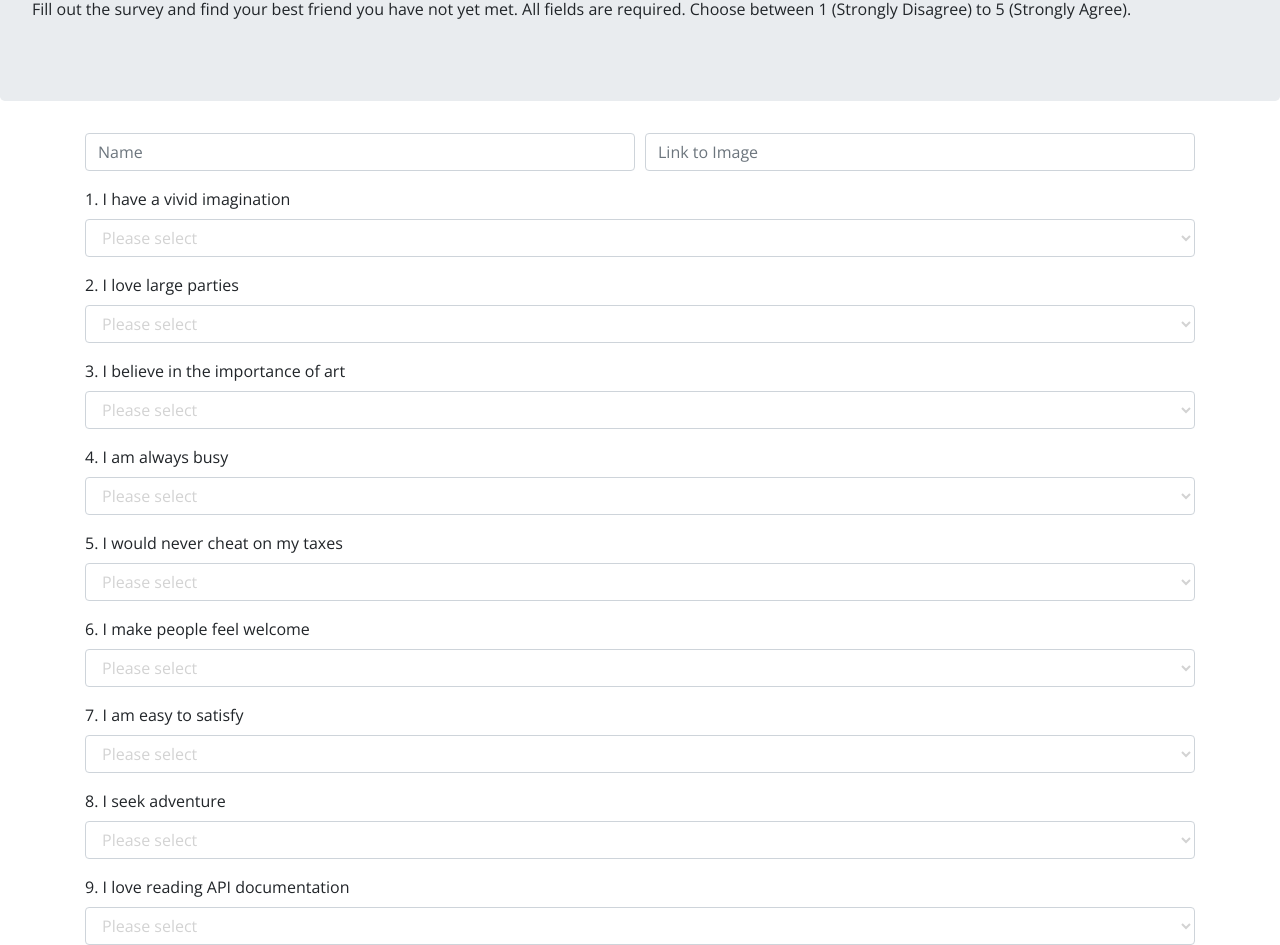
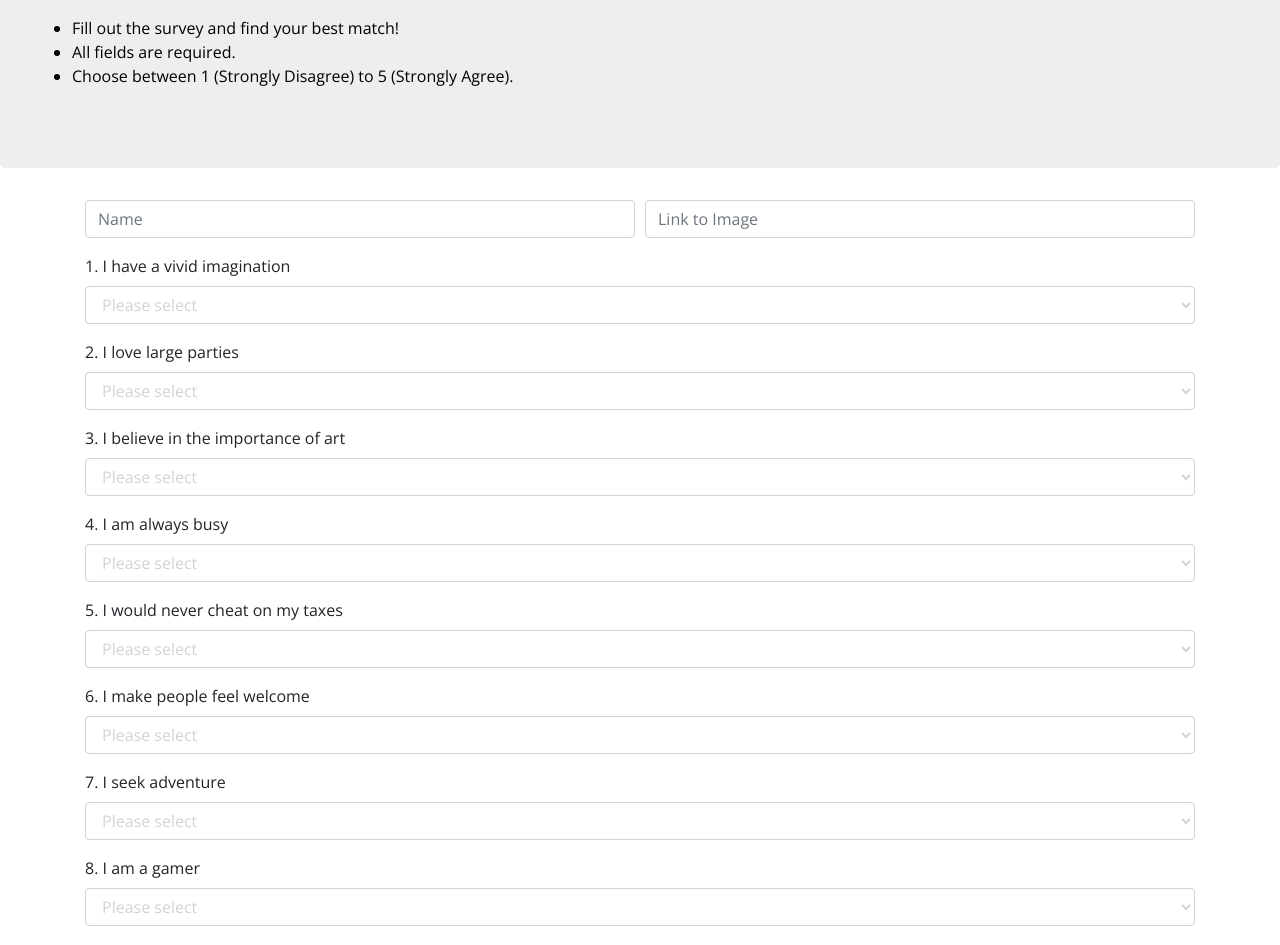
Before and after one commit to vpvnguyen/friend-finder, a website: page app/public/survey.html in a window 1280 px wide. Shown: the part 148-1093 px from the top of the page. Drawn offline with nearby package versions, Linux system fonts and the light colour scheme.

Commit message:
fixed bootstrap form validation

```diff
--- a/app/public/css/style.css
+++ b/app/public/css/style.css
@@ -1,8 +1,12 @@
 /* google font */
 body {
 	font-family: 'Open Sans', sans-serif;
+	background-color: #ffffff;
 }
-
+.jumbotron {
+	background-color: #edeeee;
+	color: black;
+}
 select.empty {
 	color: #D3D3D3;
 }
--- a/app/public/survey.html
+++ b/app/public/survey.html
@@ -19,11 +19,20 @@
 <body>
     <!-- header -->
     <div class="jumbotron">
-        <h1>Survey</h1>
+        <h1 class="display-4">Survey</h1>
         <hr>
-        <p>Fill out the survey and find your best friend you have not yet met. All fields are required. Choose between 1
-            (Strongly Disagree) to 5 (Strongly Agree).
-        </p>
+        <ul>
+            <li>
+                Fill out the survey and find your best match!
+            </li>
+            <li>
+                All fields are required.
+            </li>
+            <li>
+                Choose between 1
+                (Strongly Disagree) to 5 (Strongly Agree).
+            </li>
+        </ul>
     </div>
 
     <div class="container">
@@ -46,121 +55,141 @@
                 </div>
 
                 <!-- form questions -->
-                <div class="form-group col-md-12">
+                <div class="col-md-12">
                     <label for="a1">1. I have a vivid imagination</label>
-                    <select class="form-control empty" id="q1">
-                        <option value="" selected disabled>Please select</option>
-                        <option value="1">1 (Strongly Disagree)</option>
-                        <option value="2">2 (Disagree)</option>
-                        <option value="3">3 (Neutral)</option>
-                        <option value="4">4 (Agree)</option>
-                        <option value="5">5 (Strongly Agree)</option>
-                    </select>
+                    <div class="form-group">
+                        <select class="form-control empty" id="q1" required>
+                            <option value="" selected disabled>Please select</option>
+                            <option value="1">1 (Strongly Disagree)</option>
+                            <option value="2">2 (Disagree)</option>
+                            <option value="3">3 (Neutral)</option>
+                            <option value="4">4 (Agree)</option>
+                            <option value="5">5 (Strongly Agree)</option>
+                        </select>
+                    </div>
+                </div>
+                <div class="col-md-12">
+                    <label for="q2">2. I love large parties</label>
+                    <div class="form-group">
+                        <select class="form-control empty" id="q2" required>
+                            <option value="" selected disabled>Please select</option>
+                            <option value="1">1 (Strongly Disagree)</option>
+                            <option value="2">2 (Disagree)</option>
+                            <option value="3">3 (Neutral)</option>
+                            <option value="4">4 (Agree)</option>
+                            <option value="5">5 (Strongly Agree)</option>
+                        </select>
+                    </div>
+                </div>
+                <div class="col-md-12">
+                    <label for="q3">3. I believe in the importance of art</label>
+                    <div class="form-group">
+                        <select class="form-control empty" id="q3" required>
+                            <option value="" selected disabled>Please select</option>
+                            <option value="1">1 (Strongly Disagree)</option>
+                            <option value="2">2 (Disagree)</option>
+                            <option value="3">3 (Neutral)</option>
+                            <option value="4">4 (Agree)</option>
+                            <option value="5">5 (Strongly Agree)</option>
+                        </select>
+                    </div>
 
                 </div>
-                <div class="form-group col-md-12">
-                    <label for="q2">2. I love large parties</label>
-                    <select class="form-control empty" id="q2">
-                        <option value="" selected disabled>Please select</option>
-                        <option value="1">1 (Strongly Disagree)</option>
-                        <option value="2">2 (Disagree)</option>
-                        <option value="3">3 (Neutral)</option>
-                        <option value="4">4 (Agree)</option>
-                        <option value="5">5 (Strongly Agree)</option>
-                    </select>
+                <div class="col-md-12">
+                    <label for="q4">4. I am always busy</label>
+                    <div class="form-group">
+                        <select class="form-control empty" id="q4" required>
+                            <option value="" selected disabled>Please select</option>
+                            <option value="1">1 (Strongly Disagree)</option>
+                            <option value="2">2 (Disagree)</option>
+                            <option value="3">3 (Neutral)</option>
+                            <option value="4">4 (Agree)</option>
+                            <option value="5">5 (Strongly Agree)</option>
+                        </select>
+                    </div>
                 </div>
-                <div class="form-group col-md-12">
-                    <label for="q3">3. I believe in the importance of art</label>
-                    <select class="form-control empty" id="q3">
-                        <option value="" selected disabled>Please select</option>
-                        <option value="1">1 (Strongly Disagree)</option>
-                        <option value="2">2 (Disagree)</option>
-                        <option value="3">3 (Neutral)</option>
-                        <option value="4">4 (Agree)</option>
-                        <option value="5">5 (Strongly Agree)</option>
-                    </select>
+                <div class="col-md-12">
+                    <label for="q5">5. I would never cheat on my taxes </label>
+                    <div class="form-group">
+                        <select class="form-control empty" id="q5" required>
+                            <option value="" selected disabled>Please select</option>
+                            <option value="1">1 (Strongly Disagree)</option>
+                            <option value="2">2 (Disagree)</option>
+                            <option value="3">3 (Neutral)</option>
+                            <option value="4">4 (Agree)</option>
+                            <option value="5">5 (Strongly Agree)</option>
+                        </select>
+                    </div>
                 </div>
-                <div class="form-group col-md-12">
-                    <label for="q4">4. I am always busy</label>
-                    <select class="form-control empty" id="q4">
-                        <option value="" selected disabled>Please select</option>
-                        <option value="1">1 (Strongly Disagree)</option>
-                        <option value="2">2 (Disagree)</option>
-                        <option value="3">3 (Neutral)</option>
-                        <option value="4">4 (Agree)</option>
-                        <option value="5">5 (Strongly Agree)</option>
-                    </select>
+                <div class="col-md-12">
+                    <label for="q6">6. I make people feel welcome</label>
+                    <div class="form-group">
+                        <select class="form-control empty" id="q6" required>
+                            <option value="" selected disabled>Please select</option>
+                            <option value="1">1 (Strongly Disagree)</option>
+                            <option value="2">2 (Disagree)</option>
+                            <option value="3">3 (Neutral)</option>
+                            <option value="4">4 (Agree)</option>
+                            <option value="5">5 (Strongly Agree)</option>
+                        </select>
+                    </div>
                 </div>
-                <div class="form-group col-md-12">
-                    <label for="q5">5. I would never cheat on my taxes </label>
-                    <select class="form-control empty" id="q5">
-                        <option value="" selected disabled>Please select</option>
-                        <option value="1">1 (Strongly Disagree)</option>
-                        <option value="2">2 (Disagree)</option>
-                        <option value="3">3 (Neutral)</option>
-                        <option value="4">4 (Agree)</option>
-                        <option value="5">5 (Strongly Agree)</option>
-                    </select>
+                <div class="col-md-12">
+                    <label for="q7">7. I seek adventure</label>
+                    <div class="form-group">
+                        <select class="form-control empty" id="q7" required>
+                            <option value="" selected disabled>Please select</option>
+                            <option value="1">1 (Strongly Disagree)</option>
+                            <option value="2">2 (Disagree)</option>
+                            <option value="3">3 (Neutral)</option>
+                            <option value="4">4 (Agree)</option>
+                            <option value="5">5 (Strongly Agree)</option>
+                        </select>
+                    </div>
                 </div>
-                <div class="form-group col-md-12">
-                    <label for="q6">6. I make people feel welcome</label>
-                    <select class="form-control empty" id="q6">
-                        <option value="" selected disabled>Please select</option>
-                        <option value="1">1 (Strongly Disagree)</option>
-                        <option value="2">2 (Disagree)</option>
-                        <option value="3">3 (Neutral)</option>
-                        <option value="4">4 (Agree)</option>
-                        <option value="5">5 (Strongly Agree)</option>
-                    </select>
+                <div class="col-md-12">
+                    <label for="q8">8. I am a gamer</label>
+                    <div class="form-group">
+                        <select class="form-control empty" id="q8" required>
+                            <option value="" selected disabled>Please select</option>
+                            <option value="1">1 (Strongly Disagree)</option>
+                            <option value="2">2 (Disagree)</option>
+                            <option value="3">3 (Neutral)</option>
+                            <option value="4">4 (Agree)</option>
+                            <option value="5">5 (Strongly Agree)</option>
+                        </select>
+                    </div>
                 </div>
-                <div class="form-group col-md-12">
-                    <label for="q7">7. I am easy to satisfy</label>
-                    <select class="form-control empty" id="q7">
-                        <option value="" selected disabled>Please select</option>
-                        <option value="1">1 (Strongly Disagree)</option>
-                        <option value="2">2 (Disagree)</option>
-                        <option value="3">3 (Neutral)</option>
-                        <option value="4">4 (Agree)</option>
-                        <option value="5">5 (Strongly Agree)</option>
-                    </select>
+                <div class="col-md-12">
+                    <label for="q9">9. I love reading API documentation</label>
+                    <div class="form-group">
+                        <select class="form-control empty" id="q9" required>
+                            <option value="" selected disabled>Please select</option>
+                            <option value="1">1 (Strongly Disagree)</option>
+                            <option value="2">2 (Disagree)</option>
+                            <option value="3">3 (Neutral)</option>
+                            <option value="4">4 (Agree)</option>
+                            <option value="5">5 (Strongly Agree)</option>
+                        </select>
+                    </div>
                 </div>
-                <div class="form-group col-md-12">
-                    <label for="q8">8. I seek adventure</label>
-                    <select class="form-control empty" id="q8">
-                        <option value="" selected disabled>Please select</option>
-                        <option value="1">1 (Strongly Disagree)</option>
-                        <option value="2">2 (Disagree)</option>
-                        <option value="3">3 (Neutral)</option>
-                        <option value="4">4 (Agree)</option>
-                        <option value="5">5 (Strongly Agree)</option>
-                    </select>
-                </div>
-                <div class="form-group col-md-12">
-                    <label for="q9">9. I love reading API documentation</label>
-                    <select class="form-control empty" id="q9">
-                        <option value="" selected disabled>Please select</option>
-                        <option value="1">1 (Strongly Disagree)</option>
-                        <option value="2">2 (Disagree)</option>
-                        <option value="3">3 (Neutral)</option>
-                        <option value="4">4 (Agree)</option>
-                        <option value="5">5 (Strongly Agree)</option>
-                    </select>
-                </div>
-                <div class="form-group col-md-12">
+                <div class="col-md-12">
                     <label for="q10">10. I like pineapples on my pizza</label>
-                    <select class="form-control empty" id="q10">
-                        <option value="" selected disabled>Please select</option>
-                        <option value="1">1 (Strongly Disagree)</option>
-                        <option value="2">2 (Disagree)</option>
-                        <option value="3">3 (Neutral)</option>
-                        <option value="4">4 (Agree)</option>
-                        <option value="5">5 (Strongly Agree)</option>
-                    </select>
+                    <div class="form-group">
+                        <select class="form-control empty" id="q10" required>
+                            <option value="" selected disabled>Please select</option>
+                            <option value="1">1 (Strongly Disagree)</option>
+                            <option value="2">2 (Disagree)</option>
+                            <option value="3">3 (Neutral)</option>
+                            <option value="4">4 (Agree)</option>
+                            <option value="5">5 (Strongly Agree)</option>
+                        </select>
+                    </div>
                 </div>
             </div>
 
             <!-- Link to open the modal and Submit Form -->
-            <button id="submit-form" class="btn btn-dark mt-2" type="submit" data-toggle="modal"
+            <button id="submit-form" class="btn btn-dark btn-primary-outline mt-2" type="submit" data-toggle="modal"
                 data-target="#exampleModal">
                 Match
             </button>
@@ -203,8 +232,6 @@
     </footer>
 
     <!-- js -->
-    <script src="https://code.jquery.com/jquery-3.4.1.js"
-        integrity="sha256-WpOohJOqMqqyKL9FccASB9O0KwACQJpFTUBLTYOVvVU=" crossorigin="anonymous"></script>
     <script src="https://cdnjs.cloudflare.com/ajax/libs/popper.js/1.14.7/umd/popper.min.js"
         integrity="sha384-UO2eT0CpHqdSJQ6hJty5KVphtPhzWj9WO1clHTMGa3JDZwrnQq4sF86dIHNDz0W1"
         crossorigin="anonymous"></script>
```
